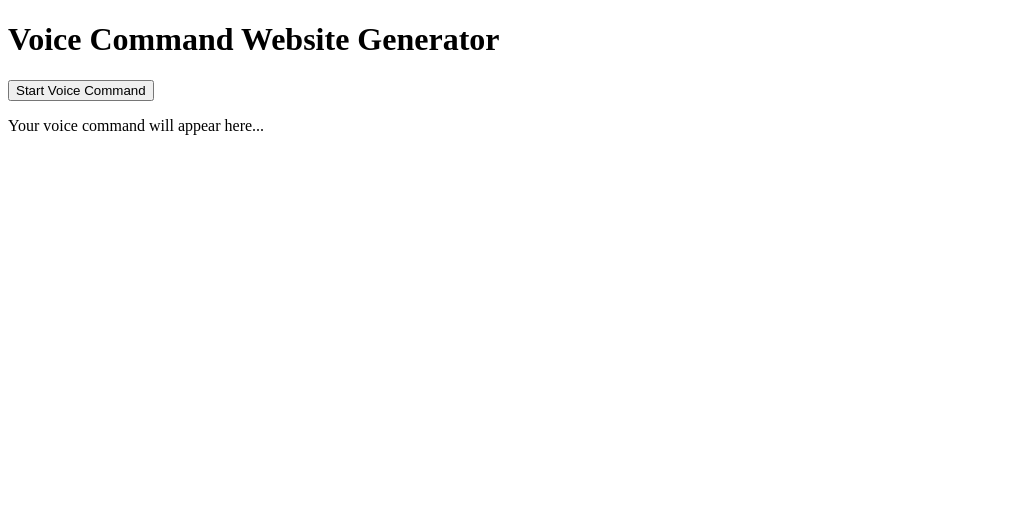
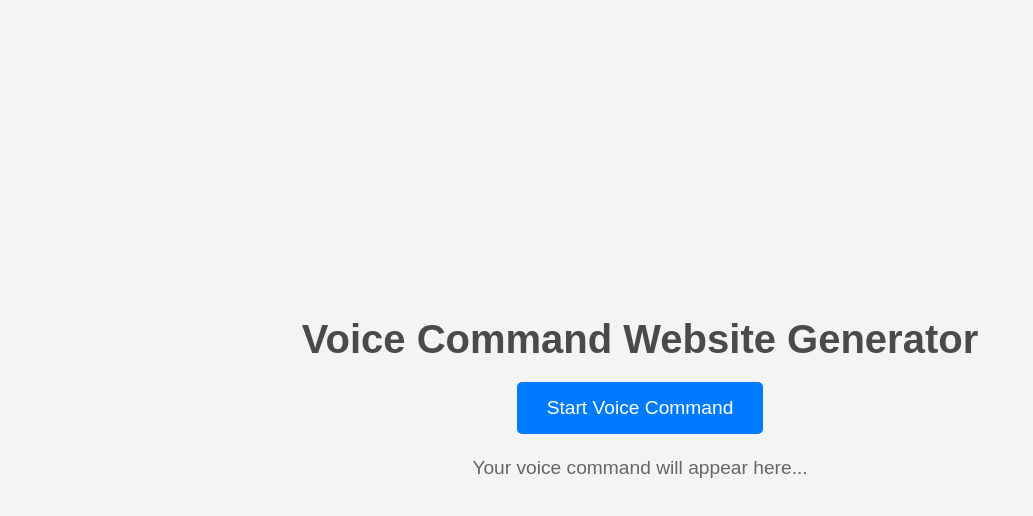
Before and after one commit to Xparky/voice-website-generator, a website: page public/index.html in a window 1280 px wide. Shown: the whole page, without its empty margins (0-1033 px from the left). Drawn offline with Linux system fonts and the light colour scheme.

Commit message:
Add files via upload

```diff
--- a/public/index.html
+++ b/public/index.html
@@ -4,6 +4,7 @@
   <meta charset="UTF-8">
   <meta name="viewport" content="width=device-width, initial-scale=1.0">
   <title>Voice Command Website Generator</title>
+  <link rel="stylesheet" href="./styles.css"> <!-- Link to the CSS file -->
 </head>
 <body>
   <h1>Voice Command Website Generator</h1>
--- /dev/null
+++ b/public/styles.css
@@ -0,0 +1,51 @@
+/* Basic Reset */
+* {
+    margin: 0;
+    padding: 0;
+    box-sizing: border-box;
+  }
+
+  /* Body Styles */
+  body {
+    font-family: Arial, sans-serif;
+    background-color: #f4f4f4;
+    color: #333;
+    display: flex;
+    flex-direction: column;
+    align-items: center;
+    justify-content: center;
+    height: 100vh;
+  }
+
+  /* Heading Styles */
+  h1 {
+    margin-bottom: 20px;
+    font-size: 2.5em;
+    color: #4a4a4a;
+  }
+
+  /* Button Styles */
+  button {
+    padding: 15px 30px;
+    font-size: 1.2em;
+    color: #fff;
+    background-color: #007bff;
+    border: none;
+    border-radius: 5px;
+    cursor: pointer;
+    transition: background-color 0.3s;
+  }
+
+  button:hover {
+    background-color: #0056b3;
+  }
+
+  /* Transcript Styles */
+  p {
+    margin-top: 20px;
+    font-size: 1.2em;
+    text-align: center;
+    color: #666;
+    max-width: 600px;
+    line-height: 1.5;
+  }
```
